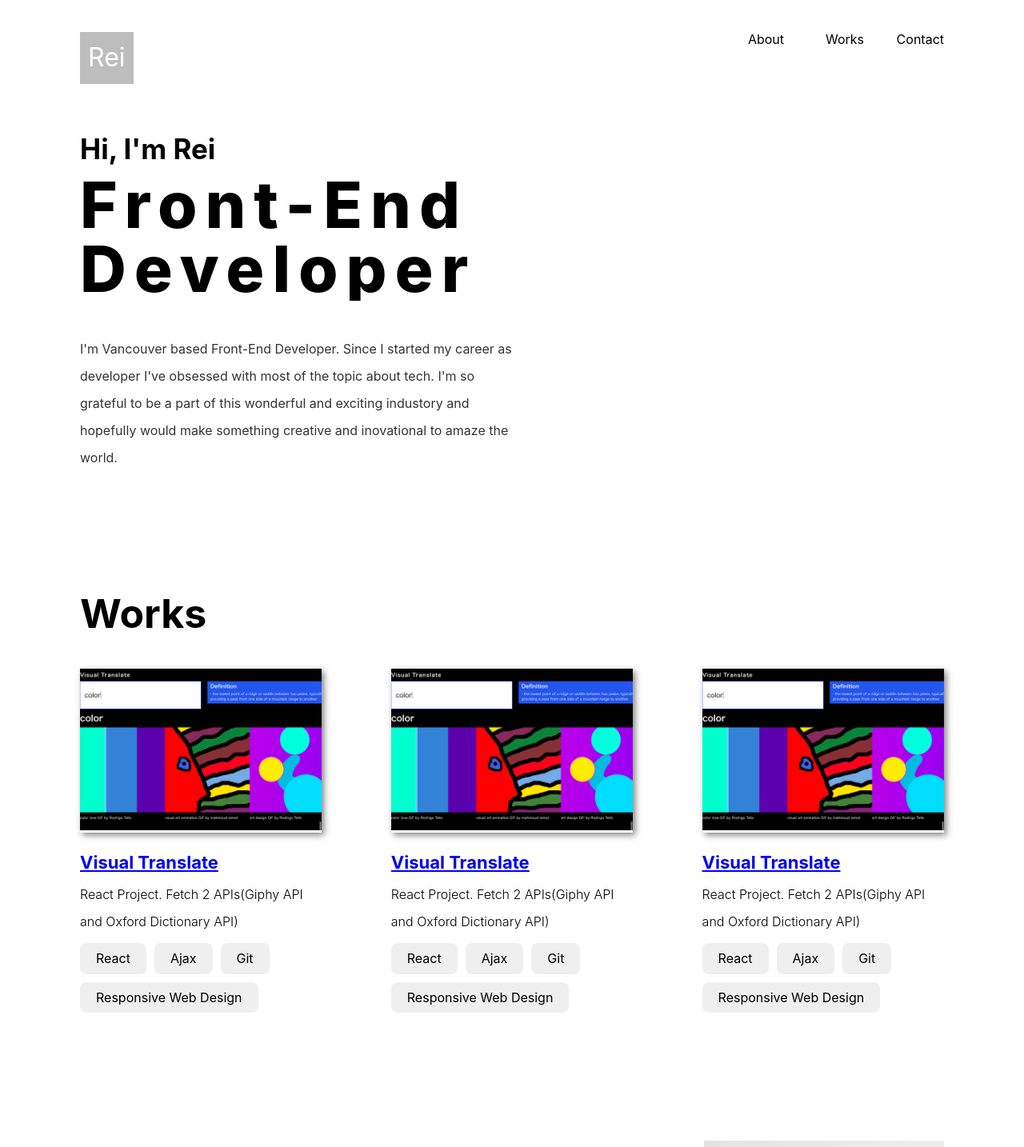
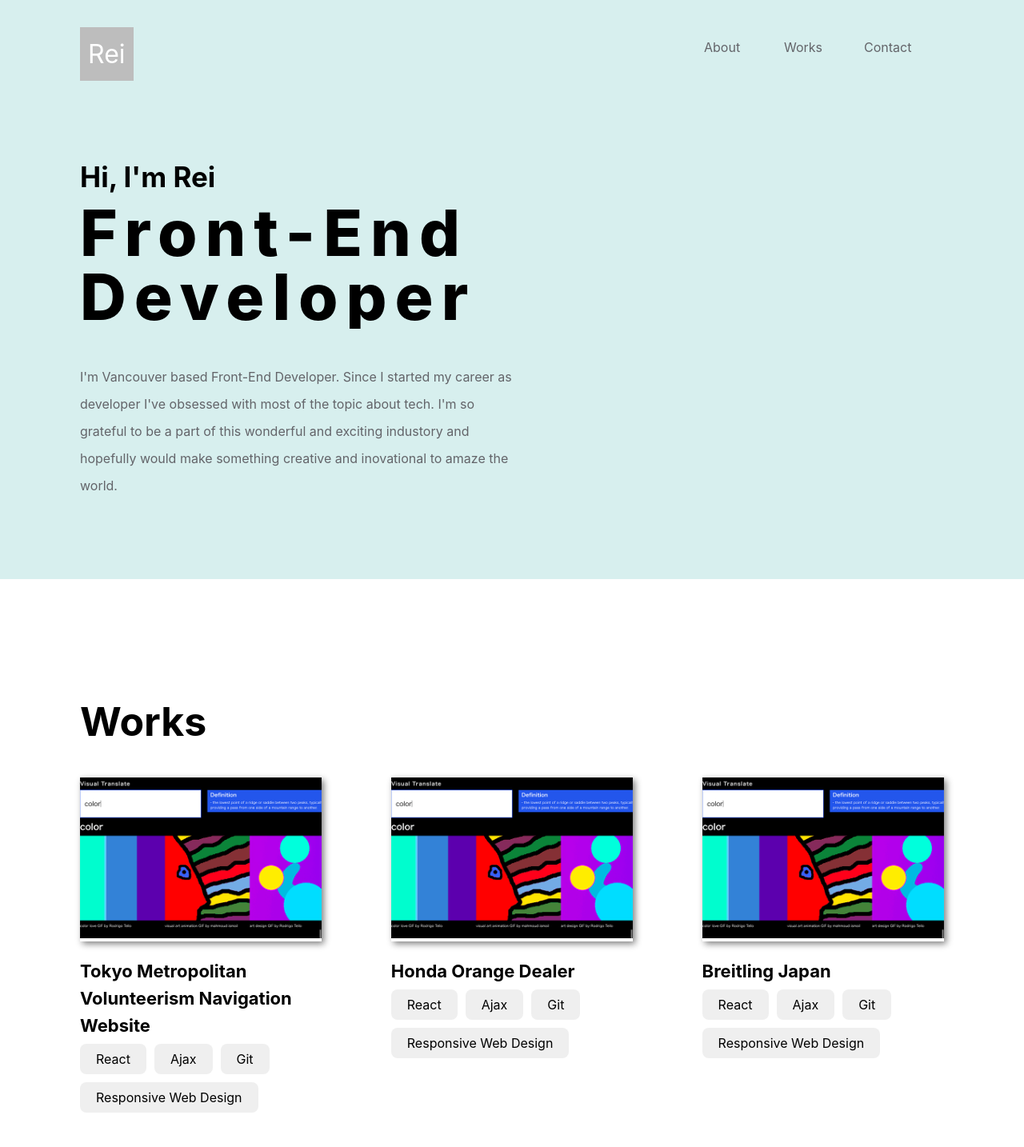
Before and after one commit to hsoyier/portfolio-react, a React (Create React App) app: page / in a window 1280 px wide. Shown: the top 1434 px of the page at 80% size. Built offline with nearby package versions, Linux system fonts and the light colour scheme.

Commit message:
Update css

```diff
--- a/src/App.js
+++ b/src/App.js
@@ -1,8 +1,8 @@
 import React, { Component } from "react";
 import "./normalize.css";
 import "./App.scss";
-import "./animation.css";
-import Navigation from "./components/Navigation";
+import "./animation.scss";
+import Header from "./components/Header";
 import Home from "./components/Home";
 import About from "./components/About";
 import Skills from "./components/Skills";
@@ -16,14 +16,16 @@ export default class App extends Component {
     return (
       <div className="wrapper" id="wrapper">
         <div className="container">
-          <Navigation />
+          <Header />
           <Home />
           <Works />
           <About />
           <Skills />
-          <div className="col2">
-            <Contact />
-            <Sns />
+          <div className="contactBlock">
+            <div className="contact__inner">
+              <Contact />
+              <Sns />
+            </div>
           </div>
           <Footer />
         </div>
--- a/src/App.scss
+++ b/src/App.scss
@@ -1,3 +1,9 @@
+$bg_main: #d7efee;
+$text_color: #636469;
+$button_color: #afaaaa;
+$button_color_hover: #71bbb8;
+$content_width: 1080px;
+
 html {
   font-size: 62.5%;
 }
@@ -39,23 +45,25 @@ ul {
   list-style-type: none;
 }
 
+a {
+  text-decoration: none;
+}
+
 section {
   margin-bottom: 15rem;
 }
 
-.container {
-  width: 1080px;
+.header {
+  background: $bg_main;
+  .header__inner {
+    width: $content_width;
     margin: 0 auto;
-  padding: 4rem 0;
+    padding: 5rem 0;
   }
-
-.header {
-  display: flex;
   .header__info {
-    flex: 1;
-    display: flex;
-    align-items: center;
+    float: left;
     .logo {
+      a {
         background: rgb(189, 189, 189);
         color: #fff;
         font-weight: normal;
@@ -63,17 +71,16 @@ section {
       }
     }
   }
+}
 
 .navList {
-  display: flex;
-  list-style-type: none;
-  justify-content: space-between;
+  float: right;
   .navList__item {
-    text-align: right;
     width: 100px;
+    display: inline-block;
     a {
       text-decoration: none;
-      color: #000;
+      color: $text_color;
       position: relative;
       padding-bottom: 0.4rem;
       display: inline-block;
@@ -99,7 +106,11 @@ section {
 }
 
 .home {
-  padding-top: 6rem;
+  background: $bg_main;
+  .home__inner {
+    width: $content_width;
+    margin: 0 auto;
+    padding: 10rem 0;
     .title {
       text-align: left;
       font-size: 4rem;
@@ -108,6 +119,13 @@ section {
       display: table-caption;
       .title__name {
         font-size: 3.5rem;
+      }
+      .title__position {
+        font-size: 8rem;
+        font-weight: 800;
+        letter-spacing: 1rem;
+        line-height: 8rem;
+      }
     }
     .title span {
       position: relative;
@@ -120,22 +138,21 @@ section {
       top: 0;
       width: 100%;
       height: 100%;
-      background: black;
-    }
-    .title__position {
-      font-size: 8rem;
-      font-weight: 800;
-      letter-spacing: 1rem;
-      line-height: 8rem;
-    }
+      background: rgb(248, 248, 248);
     }
     .title__detail {
       width: 50%;
-    opacity: 0.8;
+      color: $text_color;
+    }
   }
 }
 
 .about {
+  background: $bg_main;
+  padding: 10rem 0;
+  .about__inner {
+    width: $content_width;
+    margin: 0 auto;
     display: flex;
     justify-content: space-between;
     .about__profile {
@@ -157,12 +174,17 @@ section {
         padding: 1rem 0;
       }
       .about__profile--text {
-      font-weight: 300;
+        color: $text_color;
         margin-bottom: 1rem;
       }
     }
   }
+}
 
+.skills {
+  .skills__inner {
+    width: $content_width;
+    margin: 0 auto;
     .skills__col2 {
       display: flex;
       justify-content: space-between;
@@ -182,6 +204,9 @@ section {
             padding: 1rem;
             text-align: center;
             margin-bottom: 1rem;
+            color: $text_color;
+          }
+        }
       }
     }
   }
@@ -196,6 +221,10 @@ section {
   height: auto;
 }
 
+.project {
+  .project__inner {
+    width: 1080px;
+    margin: 0 auto;
     .project__list {
       display: flex;
       justify-content: space-between;
@@ -214,10 +243,13 @@ section {
           font-size: 2.2rem;
           font-weight: bold;
           margin-bottom: 0.6rem;
+          a {
+            color: #000;
+          }
         }
         .project__text {
-      font-weight: 300;
           margin-bottom: 1rem;
+          color: $text_color;
         }
         .project__skill {
           background: #efefef;
@@ -229,10 +261,16 @@ section {
         }
       }
     }
+  }
+}
 
-.col2 {
+.contactBlock {
+  .contact__inner {
+    width: $content_width;
+    margin: 0 auto;
     display: flex;
     justify-content: space-between;
+  }
 }
 
 .contact {
@@ -240,6 +278,7 @@ section {
   .contact__text {
     margin: 0 auto;
     margin-bottom: 2rem;
+    color: $text_color;
   }
   .contact__btn {
     padding: 0;
@@ -249,14 +288,20 @@ section {
       display: block;
       color: #fff;
       text-decoration: none;
-      background: #3eb594;
+      background: $button_color;
       border-radius: 20px;
+      &:hover {
+        background: $button_color_hover;
+      }
     }
   }
 }
 
 .sns {
   width: 45%;
+  .sns__text {
+    color: $text_color;
+  }
   .sns__list {
     padding: 2rem 0;
     display: flex;
@@ -269,11 +314,16 @@ section {
   }
 }
 
+.footer__inner {
+  width: $content_width;
+  margin: 0 auto;
+  padding: 4rem 0;
   .copyright {
+    color: $text_color;
     font-size: 1.3rem;
-  font-weight: 300;
     letter-spacing: 0.2em;
     text-align: center;
+  }
 }
 
 @media screen and (max-width: 640px) {
--- a/src/components/Footer.js
+++ b/src/components/Footer.js
@@ -3,7 +3,9 @@ import React from "react";
 const Footer = () => {
   return (
     <footer id="footer" className="footer">
-      <p className="copyright">@Rei Yoshizawa Portfolio Web Site</p>
+      <div className="footer__inner">
+        <p className="copyright">@Rei Yoshizawa Portfolio Web Site</p>
+      </div>
     </footer>
   );
 };
--- /dev/null
+++ b/src/components/Header.js
@@ -0,0 +1,31 @@
+import React from "react";
+
+// Route should be wrapped by div tag
+const Header = () => {
+  return (
+    <header className="header">
+      <div className="header__inner">
+        <div className="header__info">
+          <h1 className="logo">
+            <a href="/">Rei</a>
+          </h1>
+        </div>
+        <nav className="nav">
+          <ul className="navList">
+            <li className="navList__item navList__item01">
+              <a href="#about">About</a>
+            </li>
+            <li className="navList__item navList__item02">
+              <a href="#projects">Works</a>
+            </li>
+            <li className="navList__item navList__item03">
+              <a href="#contact">Contact</a>
+            </li>
+          </ul>
+        </nav>
+      </div>
+    </header>
+  );
+};
+
+export default Header;
--- a/src/components/Home.js
+++ b/src/components/Home.js
@@ -3,6 +3,7 @@ import React from "react";
 const Home = () => {
   return (
     <section id="home" className="home">
+      <div className="home__inner">
         <h2 className="title">
           <span className="title__name">Hi, I'm Rei</span>
           <span className="title__position">Front-End Developer</span>
@@ -14,6 +15,7 @@ const Home = () => {
           hopefully would make something creative and inovational to amaze the
           world.{" "}
         </p>
+      </div>
     </section>
   );
 };
--- a/src/components/Navigation.js
+++ /dev/null
@@ -1,21 +0,0 @@
-import React from 'react';
-
-// Route should be wrapped by div tag
-const Navigation = () => {
-  return (
-    <header className="header">
-      <div className="header__info">
-        <h1 className="logo">Rei</h1>
-      </div>
-      <nav className="nav">
-        <ul className="navList">
-          <li className="navList__item navList__item01"><a href="#about">About</a></li>
-          <li className="navList__item navList__item02"><a href="#projects">Works</a></li>
-          <li className="navList__item navList__item03"><a href="#contact">Contact</a></li>
-        </ul>
-      </nav>
-    </header>
-  )
-}
-
-export default Navigation
--- a/src/components/Skills.js
+++ b/src/components/Skills.js
@@ -3,6 +3,7 @@ import React from "react";
 const Skills = () => {
   return (
     <section id="skills" className="skills">
+      <div className="skills__inner">
         <h2>Skills</h2>
         <div className="skills__col2">
           <div className="skills__listBlock">
@@ -356,6 +357,7 @@ const Skills = () => {
             </ul>
           </div>
         </div>
+      </div>
     </section>
   );
 };
--- a/src/components/Sns.js
+++ b/src/components/Sns.js
@@ -4,7 +4,7 @@ const Sns = () => {
   return (
     <section id="sns" className="sns">
       <h2>Follow Me</h2>
-      <p>
+      <p className="sns__text">
         Especially check out my GitHub account please. You will see how I love
         programming.
       </p>
--- a/src/components/Works.js
+++ b/src/components/Works.js
@@ -4,18 +4,21 @@ import visual_translate from "../assets/visual_translate.png";
 const Works = () => {
   return (
     <section id="projects" className="project">
+      <div className="project__inner">
         <h2>Works</h2>
         <ul className="project__list">
           <li className="project__item" id="project__item01">
             <div className="project__itemWrap">
-            <a className="project__anchor" href="test.reiyoshizawa.com">
+              <a
+                className="project__anchor"
+                href="http://www.city-volunteer.metro.tokyo.jp/index.html"
+              >
                 <img src={visual_translate} alt="visual translate" />
               </a>
               <p className="project__title">
-              <a href="test.reiyoshizawa.com">Visual Translate</a>
-            </p>
-            <p className="project__text">
-              React Project. Fetch 2 APIs(Giphy API and Oxford Dictionary API)
+                <a href="http://www.city-volunteer.metro.tokyo.jp/index.html">
+                  Tokyo Metropolitan Volunteerism Navigation Website
+                </a>
               </p>
               <ul className="project__skillList">
                 <li className="project__skill">React</li>
@@ -27,14 +30,16 @@ const Works = () => {
           </li>
           <li className="project__item" id="project__item01">
             <div className="project__itemWrap">
-            <a className="project__anchor" href="test.reiyoshizawa.com">
+              <a
+                className="project__anchor"
+                href="https://www.honda.co.jp/orangedealer/orezou/"
+              >
                 <img src={visual_translate} alt="visual translate" />
               </a>
               <p className="project__title">
-              <a href="test.reiyoshizawa.com">Visual Translate</a>
-            </p>
-            <p className="project__text">
-              React Project. Fetch 2 APIs(Giphy API and Oxford Dictionary API)
+                <a href="https://www.honda.co.jp/orangedealer/orezou/https://www.honda.co.jp/orangedealer/orezou/">
+                  Honda Orange Dealer
+                </a>
               </p>
               <ul className="project__skillList">
                 <li className="project__skill">React</li>
@@ -47,14 +52,14 @@ const Works = () => {
 
           <li className="project__item" id="project__item01">
             <div className="project__itemWrap">
-            <a className="project__anchor" href="test.reiyoshizawa.com">
+              <a
+                className="project__anchor"
+                href="https://www.breitling.co.jp/"
+              >
                 <img src={visual_translate} alt="visual translate" />
               </a>
               <p className="project__title">
-              <a href="test.reiyoshizawa.com">Visual Translate</a>
-            </p>
-            <p className="project__text">
-              React Project. Fetch 2 APIs(Giphy API and Oxford Dictionary API)
+                <a href="https://www.breitling.co.jp/">Breitling Japan</a>
               </p>
               <ul className="project__skillList">
                 <li className="project__skill">React</li>
@@ -65,6 +70,7 @@ const Works = () => {
             </div>
           </li>
         </ul>
+      </div>
     </section>
   );
 };
```
Also changed, not shown: src/components/About.js (+6 -4 lines), src/animation.scss (renamed from src/animation.css). Lines whose indentation alone changed are shown as unchanged.
